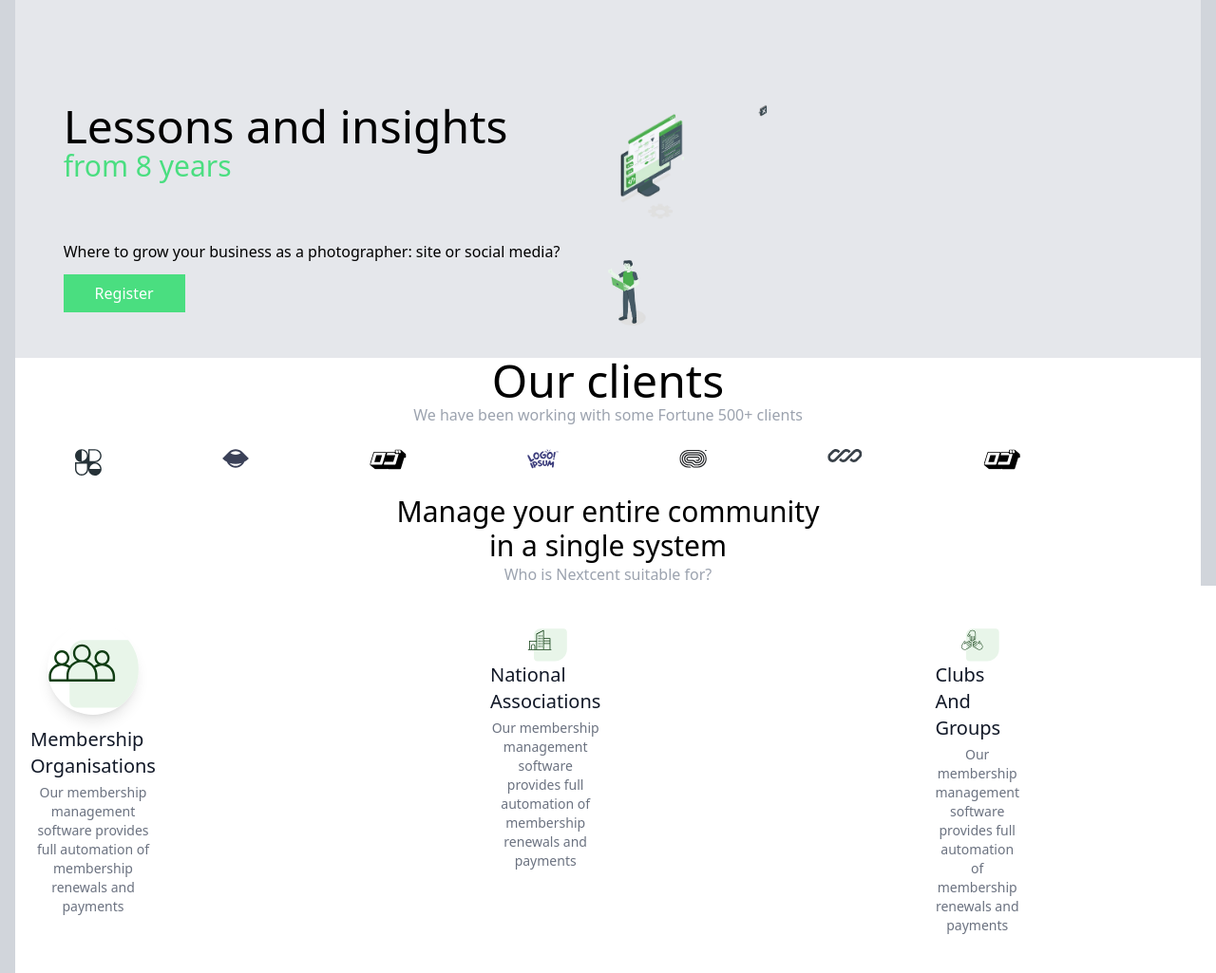
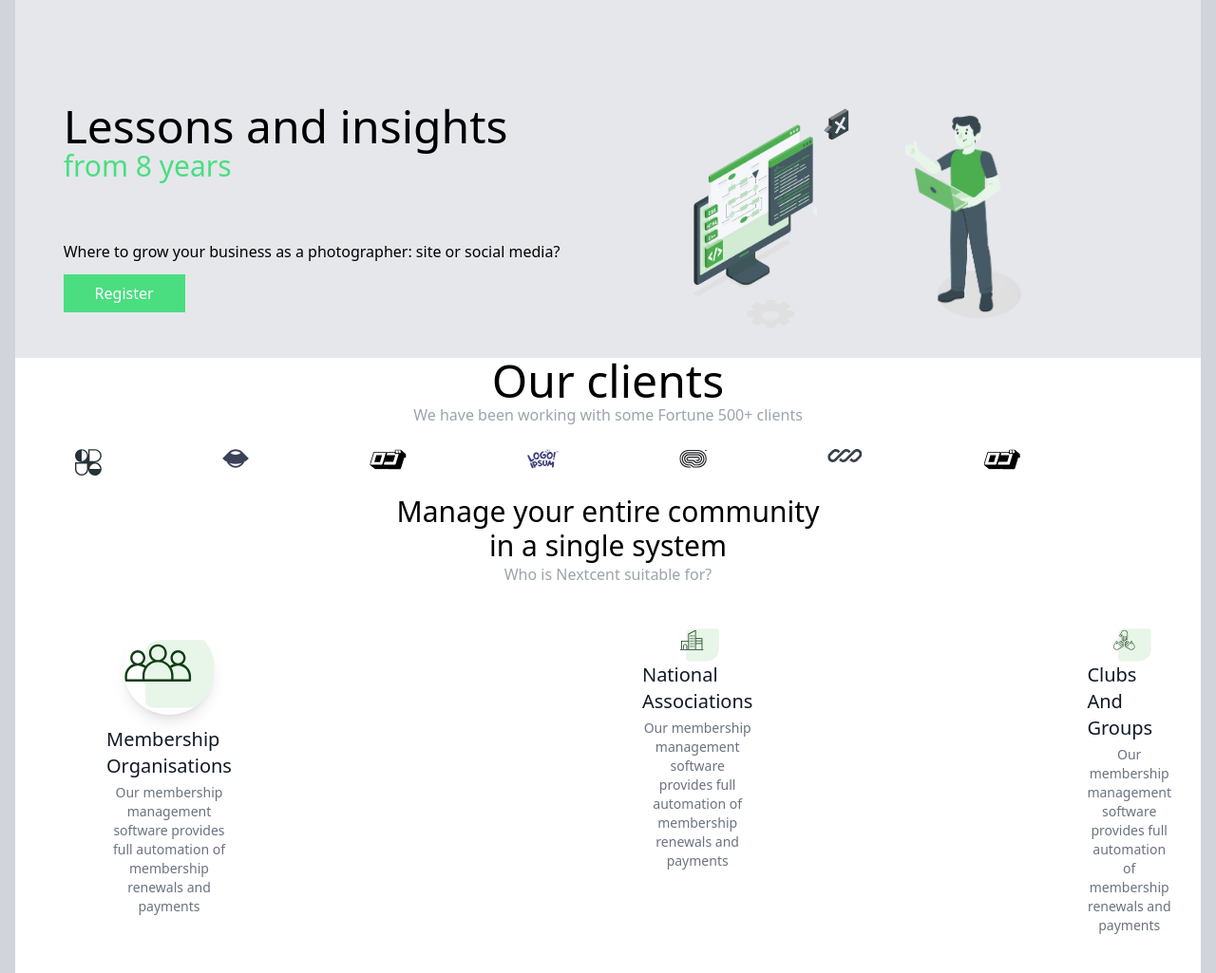
Before and after one commit to azolfagharir/nexcent, a website: page src/index.html in a window 1280 px wide. Shown: the part 75-1100 px from the top of the page at 95% size. Drawn offline with Linux system fonts and the light colour scheme.

Commit message:
some changes happend

```diff
--- a/src/index.html
+++ b/src/index.html
@@ -28,9 +28,9 @@
         <button class="row-span-1 mb-12 mr-4 mt-3 text-white bg-green-400 w-32 h-10">Register</button>
     </div>
     <div class="grid grid-cols-4 mt-28">
-        <img class="col-span-1 w-20" src="/images/computer.png" alt="computer">
-        <img class="col-span-2 w-4" src="/images/x.png" alt="x">
-        <img class="col-span-3 w-10" src="/images/man.png" alt="">
+        <img class=" w-34 ml-16" src="/images/computer.png" alt="computer">
+        <img class=" w-12 ml-16" src="/images/x.png" alt="x">
+        <img class=" w-36 mr-96 ml-0 pr-5" src="/images/man.png" alt="">
     </div>
    </main>
    <div class="bg-white ml-4 mr-4  flex flex-col justify-center">
@@ -140,10 +140,10 @@
 
    </div>
 
-   <footer class="bg-white ml-4 mr-4  w-full">
+   <footer class="bg-white mr-4 ml-4 justify-evenly">
     <br>
-    <div class="max-w-sm flex flex-row">
-        <div class="  justify-end px-4 pt-4 mr-80">
+    <div class="max-w-sm flex flex-row mx-20 ">
+        <div class="  px-4 pt-4 mr-80">
             <div class="flex flex-col items-center pb-10">
                 <svg  class="w-24 h-24 mb-3 rounded-full shadow-lg" width="46" height="40" viewBox="0 0 46 40" fill="none" xmlns="http://www.w3.org/2000/svg">
                     <path d="M45.9187 26.8835C45.9187 33.8032 40.3092 39.4127 33.3894 39.4127L14.5956 39.4127C12.6734 39.4127 11.1152 37.8545 11.1152 35.9324L11.1152 12.266C11.1152 8.42172 14.2316 5.30531 18.0759 5.30531L42.4384 5.30532C44.3605 5.30532 45.9187 6.86352 45.9187 8.78566L45.9187 26.8835Z" fill="#E8F5E9"/>
@@ -153,7 +153,7 @@
                 <span class="text-center text-sm text-gray-500 dark:text-gray-400">Our membership management software provides full automation of membership renewals and payments</span>
             </div>
         </div>
-        <div class="flex justify-end px-4 pt-4 mr-80">
+        <div class="flex justify-end px-4 pt-4 mx-20 ">
             <div class="flex flex-col items-center pb-10">
                 <svg width="46" height="40" viewBox="0 0 46 40" fill="none" xmlns="http://www.w3.org/2000/svg">
                     <path d="M45.7923 26.8835C45.7923 33.8032 40.1828 39.4127 33.263 39.4127L14.4692 39.4127C12.547 39.4127 10.9888 37.8545 10.9888 35.9324L10.9888 12.266C10.9888 8.42172 14.1052 5.30531 17.9495 5.30531L42.312 5.30532C44.2341 5.30532 45.7923 6.86352 45.7923 8.78566L45.7923 26.8835Z" fill="#E8F5E9"/>
@@ -179,7 +179,7 @@
                 <span class="text-center text-sm text-gray-500 dark:text-gray-400">Our membership management software provides full automation of membership renewals and payments</span>
             </div>
         </div>
-        <div class="flex justify-end px-4 pt-4">
+        <div class="xl:flex justify-end px-4 pt-4 ml-60 ">
             <div class="flex flex-col items-center pb-10">
                 <svg width="46" height="40" viewBox="0 0 46 40" fill="none" xmlns="http://www.w3.org/2000/svg">
                     <path d="M45.6659 26.8835C45.6659 33.8032 40.0564 39.4127 33.1366 39.4127L14.3428 39.4127C12.4206 39.4127 10.8624 37.8545 10.8624 35.9324L10.8624 12.266C10.8624 8.42172 13.9788 5.30531 17.8231 5.30531L42.1856 5.30532C44.1077 5.30532 45.6659 6.86352 45.6659 8.78566L45.6659 26.8835Z" fill="#E8F5E9"/>
```
Also changed, not shown: src/output.css.
